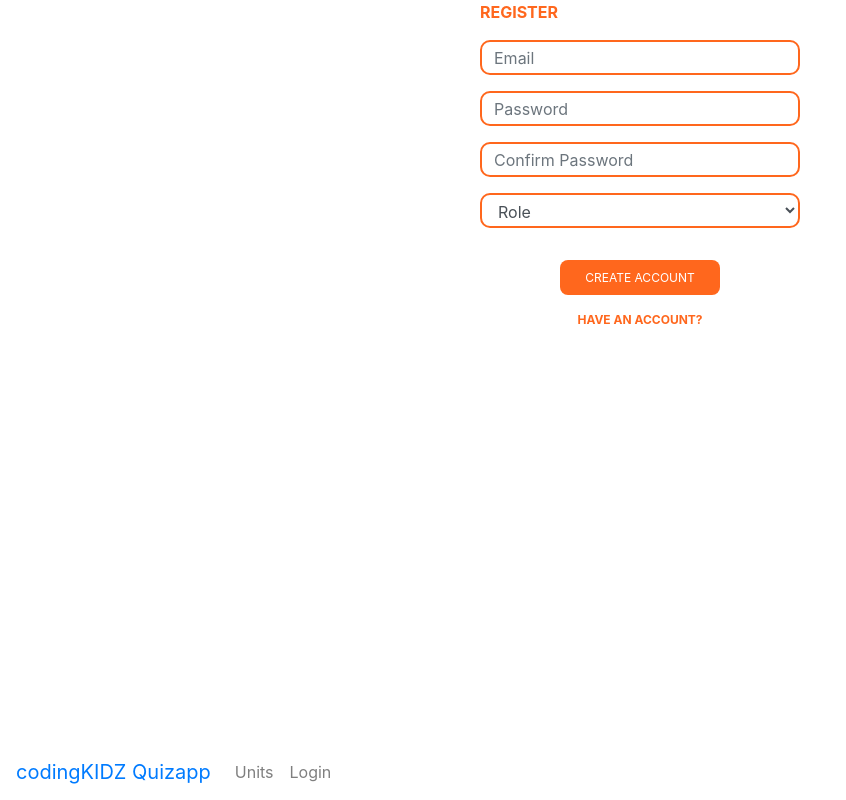
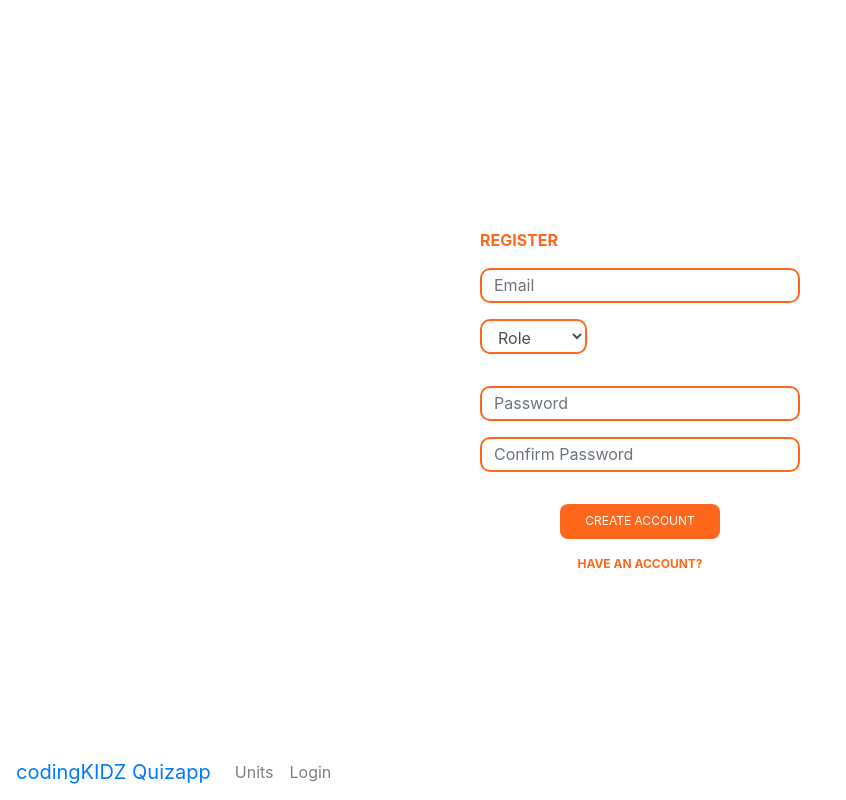
Before and after one commit to niaz151/codingKidz, a React (Create React App) app: page /register in a window 1280 px wide. Shown: the whole page, without its empty margins (0-846 px from the left). Built offline with nearby package versions, Linux system fonts and the light colour scheme; no server answers.

Commit message:
Edit Styles

```diff
--- a/src/pages/Login.tsx
+++ b/src/pages/Login.tsx
@@ -65,6 +65,9 @@ const Login: React.FC = () => {
             SIGN IN
           </Button>
           <div className="login-forgot-password">
+            <Link to="/register"> CREATE ACCOUNT </Link>
+          </div>
+          <div className="login-forgot-password">
             <Link to="/forgotpassword"> FORGOT PASSWORD </Link>
           </div>
         </Form>
--- a/src/pages/Register.tsx
+++ b/src/pages/Register.tsx
@@ -50,6 +50,7 @@ const Register: React.FC = () => {
       </div>
 
       <Form onSubmit={onSubmit}>
+
         <Form.Group>
           <Form.Control
             placeholder="Email"
@@ -64,10 +65,27 @@ const Register: React.FC = () => {
             Please enter email
           </FormControl.Feedback>
         </Form.Group>
+
+        <Form.Group>
+          <Form.Control
+            placeholder="Choose Role"
+            className="register-field role-field"
+            required
+            as="select"
+            onChange={(event) => {
+              setRole(event.target.value);
+            }}
+          >
+            <option value="" disabled selected>Role</option>
+            <option value="student">Student</option>
+            <option value="teacher">Teacher</option>
+          </Form.Control>
+        </Form.Group>
+
         <Form.Group>
           <Form.Control
             placeholder="Password"
-            className="register-field"
+            className="register-field password-field"
             required
             type="password"
             onChange={(event) => {
@@ -92,21 +110,7 @@ const Register: React.FC = () => {
             Please confirm password
           </FormControl.Feedback>
         </Form.Group>
-        <Form.Group>
-          <Form.Control
-            placeholder="Choose Role"
-            className="register-field"
-            required
-            as="select"
-            onChange={(event) => {
-              setRole(event.target.value);
-            }}
-          >
-            <option value="" disabled selected>Role</option>
-            <option value="student">Student</option>
-            <option value="teacher">Teacher</option>
-          </Form.Control>
-        </Form.Group>
+
         <Button className="register-btn" type="submit">
           CREATE ACCOUNT
         </Button>
--- a/src/styles/Register.css
+++ b/src/styles/Register.css
@@ -1,6 +1,6 @@
 .register-container{
-  height: 100%;
-  width: 100%;
+  height: 100vh;
+  width: 100vw;
   background-color:white;
   display:flex;
   align-items:center;
@@ -24,6 +24,14 @@
   margin-top:1rem;
 }
 
+.role-field{
+  width:6.7rem;
+}
+
+.password-field{
+  margin-top:2rem;
+}
+
 .register-btn{
   background-color:#FF671D;
   border:0px;
```
